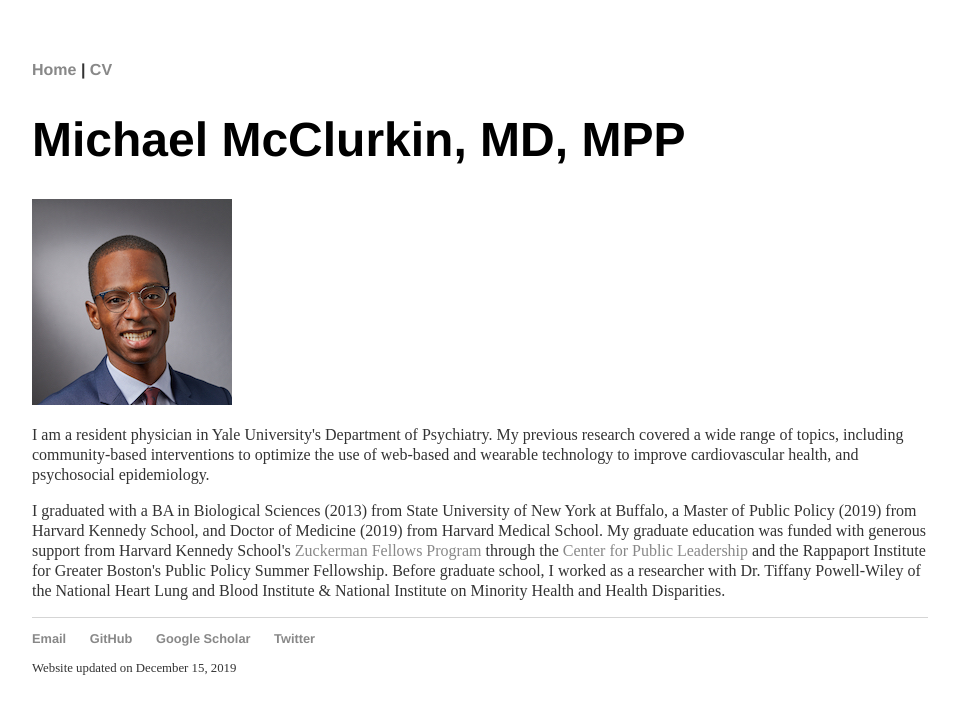
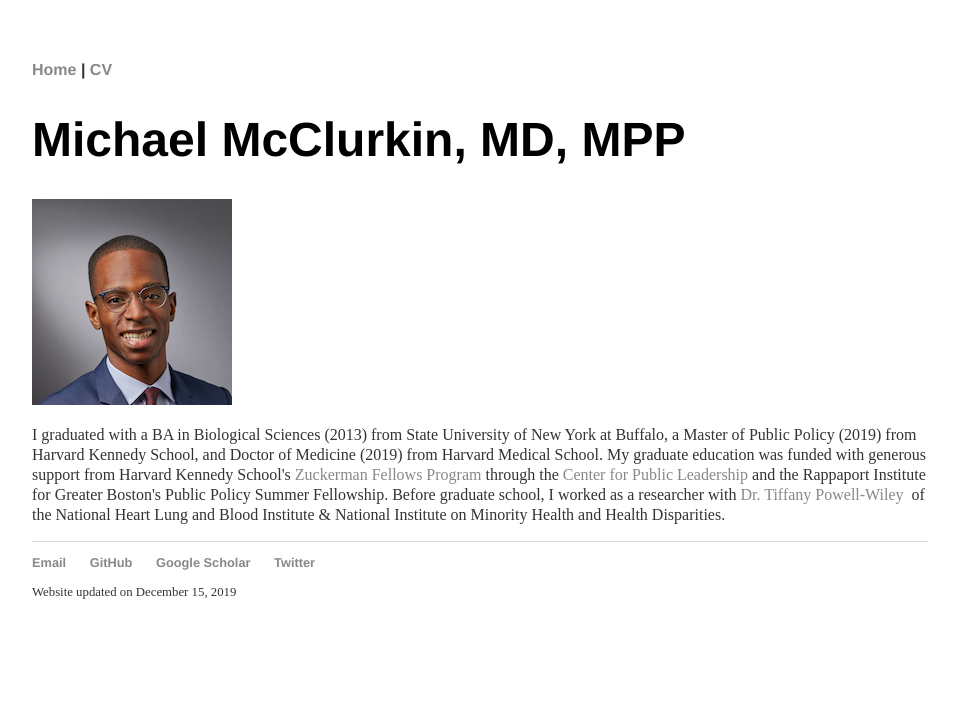
Before and after one commit to michaelmcclurkin/michaelmcclurkin.github.io, a Jekyll site: the page index.html, which Jekyll copies as it is, in a window 1280 px wide. Shown: the top 714 px of the page, without its empty margins (160-1117 px from the left). Built offline with Jekyll 4.4.1, drawn with Linux system fonts in a browser that asks for light colours.

Commit message:
Update index.html

```diff
--- a/index.html
+++ b/index.html
@@ -78,11 +78,7 @@
 
 			<img src="documents/photo.JPEG" alt="Michael McClurkin, MD, MPP" style="width:200px;height:206px;">
 
-			<p>I am a resident physician in Yale University's Department of Psychiatry. My previous research covered a wide range of topics, including community-based interventions to optimize the use of web-based and wearable technology to improve cardiovascular health, and psychosocial epidemiology.</p>
-
-            <p>I graduated with a BA in Biological Sciences (2013) from State University of New York at Buffalo, a Master of Public Policy (2019) from Harvard Kennedy School, and Doctor of Medicine (2019) from Harvard Medical School. My graduate education was funded with generous support from Harvard Kennedy School's <a href="https://cpl.hks.harvard.edu/zuckerman-fellowship/">Zuckerman Fellows Program</a> through the <a href="https://cpl.hks.harvard.edu/home/">Center for Public Leadership</a> and the Rappaport Institute for Greater Boston's Public Policy Summer Fellowship. Before graduate school, I worked as a researcher with Dr. Tiffany Powell-Wiley of the National Heart Lung and Blood Institute & National Institute on Minority Health and Health Disparities. </p>
-		</div>
-
+			<p>I graduated with a BA in Biological Sciences (2013) from State University of New York at Buffalo, a Master of Public Policy (2019) from Harvard Kennedy School, and Doctor of Medicine (2019) from Harvard Medical School. My graduate education was funded with generous support from Harvard Kennedy School's <a href="https://cpl.hks.harvard.edu/zuckerman-fellowship/">Zuckerman Fellows Program</a> through the <a href="https://cpl.hks.harvard.edu/home/">Center for Public Leadership</a> and the Rappaport Institute for Greater Boston's Public Policy Summer Fellowship. Before graduate school, I worked as a researcher with <a href="https://www.nhlbi.nih.gov/science/social-determinants-obesity-and-cardiovascular-risk/">Dr. Tiffany Powell-Wiley </a> of the National Heart Lung and Blood Institute & National Institute on Minority Health and Health Disparities. </p>
 
 </div>
 
```
